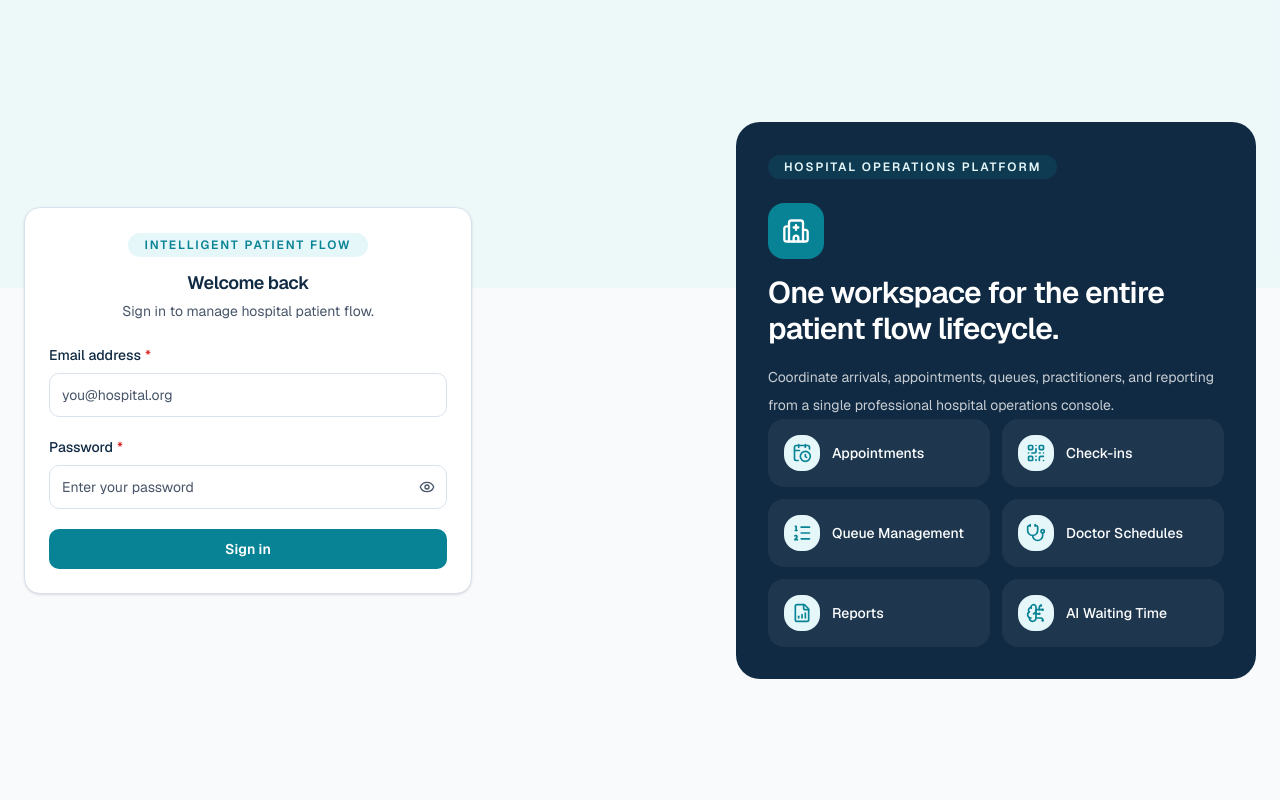
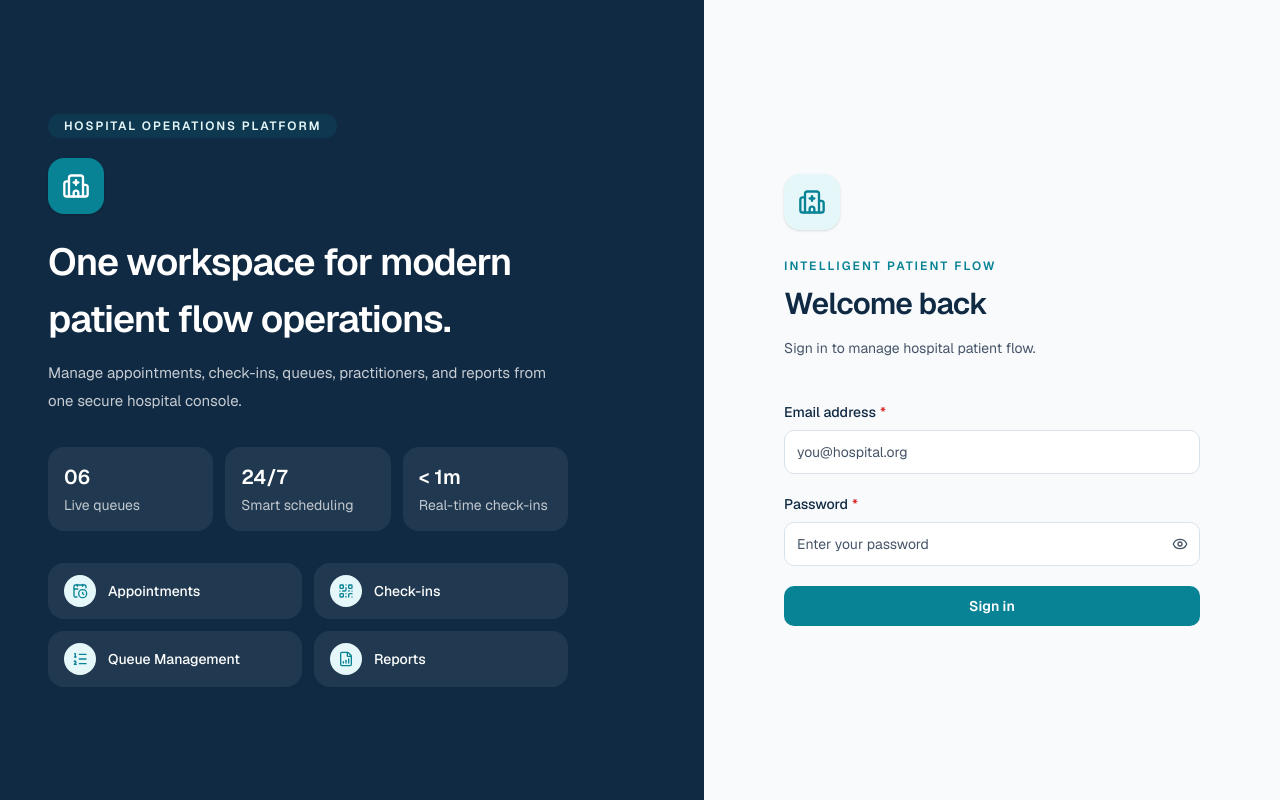
Before and after one commit to Mwangobora/intelligent_patient_flow_web, a Next.js app: page /login in a window 1280 px wide. Built offline with nearby package versions, Linux system fonts and the light colour scheme; no server answers.

Commit message:
implement fix auth layout

```diff
--- a/src/features/auth/components/auth-card.tsx
+++ b/src/features/auth/components/auth-card.tsx
@@ -1,6 +1,6 @@
 import type { ReactNode } from "react";
 
-import { Card, CardContent, CardHeader, CardTitle } from "@/components/ui/card";
+import { Hospital } from "lucide-react";
 
 type AuthCardProps = {
   title: string;
@@ -10,17 +10,24 @@ type AuthCardProps = {
 
 export function AuthCard({ title, description, children }: AuthCardProps) {
   return (
-    <Card className="w-full max-w-md border-border shadow-md">
-      <CardHeader className="space-y-3 text-center">
-        <div className="mx-auto inline-flex rounded-full bg-secondary px-4 py-1 text-xs font-semibold uppercase tracking-[0.16em] text-primary">
-          Intelligent Patient Flow
+    <section className="w-full max-w-[420px] space-y-10 py-4">
+      <div className="space-y-7">
+        <div className="inline-flex h-14 w-14 items-center justify-center rounded-2xl bg-secondary text-primary shadow-sm">
+          <Hospital className="h-7 w-7" />
         </div>
-        <div className="space-y-1">
-          <CardTitle className="text-2xl">{title}</CardTitle>
-          <p className="text-sm text-muted-foreground">{description}</p>
+        <div className="space-y-3">
+          <p className="text-xs font-semibold uppercase tracking-[0.18em] text-primary">
+            Intelligent Patient Flow
+          </p>
+          <h1 className="text-3xl font-semibold tracking-tight text-foreground">
+            {title}
+          </h1>
+          <p className="max-w-sm text-sm leading-7 text-muted-foreground">
+            {description}
+          </p>
         </div>
-      </CardHeader>
-      <CardContent>{children}</CardContent>
-    </Card>
+      </div>
+      <div className="space-y-6">{children}</div>
+    </section>
   );
 }
--- a/src/features/auth/components/login-brand-panel.tsx
+++ b/src/features/auth/components/login-brand-panel.tsx
@@ -1,13 +1,11 @@
 "use client";
 
 import {
-  BrainCircuit,
   CalendarClock,
   FileBarChart,
   Hospital,
   ListOrdered,
   QrCode,
-  Stethoscope,
 } from "lucide-react";
 import { motion } from "motion/react";
 
@@ -15,46 +13,73 @@ const workflowItems = [
   { label: "Appointments", icon: CalendarClock },
   { label: "Check-ins", icon: QrCode },
   { label: "Queue Management", icon: ListOrdered },
-  { label: "Doctor Schedules", icon: Stethoscope },
   { label: "Reports", icon: FileBarChart },
-  { label: "AI Waiting Time", icon: BrainCircuit },
+];
+
+const operationalStats = [
+  { label: "Live queues", value: "06" },
+  { label: "Smart scheduling", value: "24/7" },
+  { label: "Real-time check-ins", value: "< 1m" },
 ];
 
 export function LoginBrandPanel() {
   return (
     <motion.aside
-      initial={{ opacity: 0, x: 16 }}
+      initial={{ opacity: 0, x: -18 }}
       animate={{ opacity: 1, x: 0 }}
-      transition={{ duration: 0.35, ease: "easeOut" }}
-      className="hidden h-full flex-col justify-between rounded-3xl bg-foreground p-8 text-primary-foreground lg:flex"
+      transition={{ duration: 0.4, ease: "easeOut" }}
+      className="flex h-full w-full items-center bg-foreground px-8 py-10 text-primary-foreground lg:px-12 lg:py-12"
     >
-      <div className="space-y-6">
-        <div className="inline-flex rounded-full bg-primary/18 px-4 py-1 text-xs font-semibold uppercase tracking-[0.16em] text-secondary">
+      <div className="flex w-full max-w-[520px] flex-col justify-center gap-8">
+        <div className="space-y-5">
+          <div className="inline-flex rounded-full bg-primary/16 px-4 py-1 text-xs font-semibold uppercase tracking-[0.16em] text-secondary">
             Hospital operations platform
           </div>
-        <div className="space-y-4">
-          <div className="flex h-14 w-14 items-center justify-center rounded-2xl bg-primary text-primary-foreground">
+          <div className="flex h-14 w-14 items-center justify-center rounded-2xl bg-primary text-primary-foreground shadow-sm">
             <Hospital className="h-7 w-7" />
           </div>
-          <h2 className="max-w-md text-3xl font-semibold tracking-tight">
-            One workspace for the entire patient flow lifecycle.
+          <div className="space-y-3">
+            <h2 className="max-w-lg text-[2rem] font-semibold tracking-tight lg:text-[2.35rem]">
+              One workspace for modern patient flow operations.
             </h2>
-          <p className="max-w-lg text-sm leading-7 text-primary-foreground/76">
-            Coordinate arrivals, appointments, queues, practitioners, and reporting
-            from a single professional hospital operations console.
+            <p className="max-w-lg text-sm leading-7 text-primary-foreground/76 lg:text-[15px]">
+              Manage appointments, check-ins, queues, practitioners, and reports
+              from one secure hospital console.
             </p>
           </div>
         </div>
 
+        <div className="grid gap-3 sm:grid-cols-3">
+          {operationalStats.map((item, index) => (
+            <motion.div
+              key={item.label}
+              initial={{ opacity: 0, y: 10 }}
+              animate={{ opacity: 1, y: 0 }}
+              transition={{ duration: 0.3, delay: 0.08 * index, ease: "easeOut" }}
+              className="rounded-2xl bg-white/7 px-4 py-4"
+            >
+              <p className="text-xl font-semibold">{item.value}</p>
+              <p className="mt-1 text-sm text-primary-foreground/72">{item.label}</p>
+            </motion.div>
+          ))}
+        </div>
+
         <div className="grid gap-3 sm:grid-cols-2">
-        {workflowItems.map(({ label, icon: Icon }) => (
-          <div key={label} className="flex items-center gap-3 rounded-2xl bg-white/6 px-4 py-4">
+          {workflowItems.map(({ label, icon: Icon }, index) => (
+            <motion.div
+              key={label}
+              initial={{ opacity: 0, y: 10 }}
+              animate={{ opacity: 1, y: 0 }}
+              transition={{ duration: 0.3, delay: 0.15 + index * 0.04, ease: "easeOut" }}
+              className="flex items-center gap-3 rounded-2xl bg-white/7 px-4 py-3"
+            >
               <div className="rounded-xl bg-secondary p-2 text-primary">
-              <Icon className="h-5 w-5" />
+                <Icon className="h-4 w-4" />
               </div>
               <span className="text-sm font-medium">{label}</span>
+            </motion.div>
+          ))}
         </div>
-        ))}
       </div>
     </motion.aside>
   );
--- a/src/features/auth/components/login-page-shell.tsx
+++ b/src/features/auth/components/login-page-shell.tsx
@@ -36,10 +36,12 @@ export function LoginPageShell({ nextPath }: LoginPageShellProps) {
   }
 
   return (
-    <main className="relative min-h-screen overflow-hidden bg-background px-6 py-10">
-      <div className="absolute inset-x-0 top-0 h-72 bg-secondary/60" />
-      <div className="relative z-10 mx-auto grid min-h-[calc(100vh-5rem)] max-w-7xl items-center gap-8 lg:grid-cols-[minmax(0,1fr)_minmax(420px,520px)]">
-        <section className="order-2 lg:order-1 lg:pr-10">
+    <main className="min-h-screen bg-background lg:h-screen lg:overflow-hidden">
+      <div className="mx-auto grid min-h-screen max-w-[1600px] lg:h-screen lg:grid-cols-[1.1fr_0.9fr]">
+        <section className="hidden lg:flex lg:h-screen lg:overflow-hidden">
+          <LoginBrandPanel />
+        </section>
+        <section className="flex min-h-screen items-center justify-center px-6 py-10 sm:px-10 lg:min-h-0 lg:px-14 lg:py-12 xl:px-20">
           <AuthCard
             title="Welcome back"
             description="Sign in to manage hospital patient flow."
@@ -47,9 +49,6 @@ export function LoginPageShell({ nextPath }: LoginPageShellProps) {
             <LoginForm nextPath={nextPath} />
           </AuthCard>
         </section>
-        <section className="order-1 lg:order-2">
-          <LoginBrandPanel />
-        </section>
       </div>
     </main>
   );
```
Lines whose indentation alone changed are shown as unchanged.
